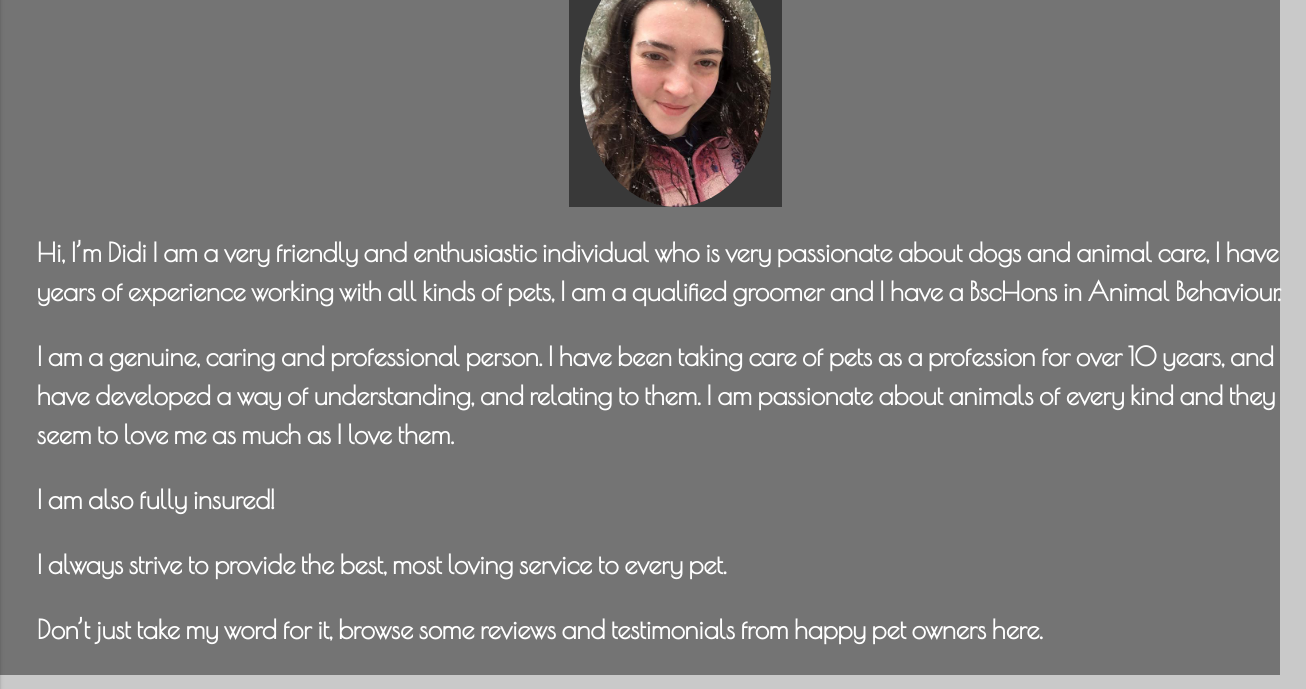
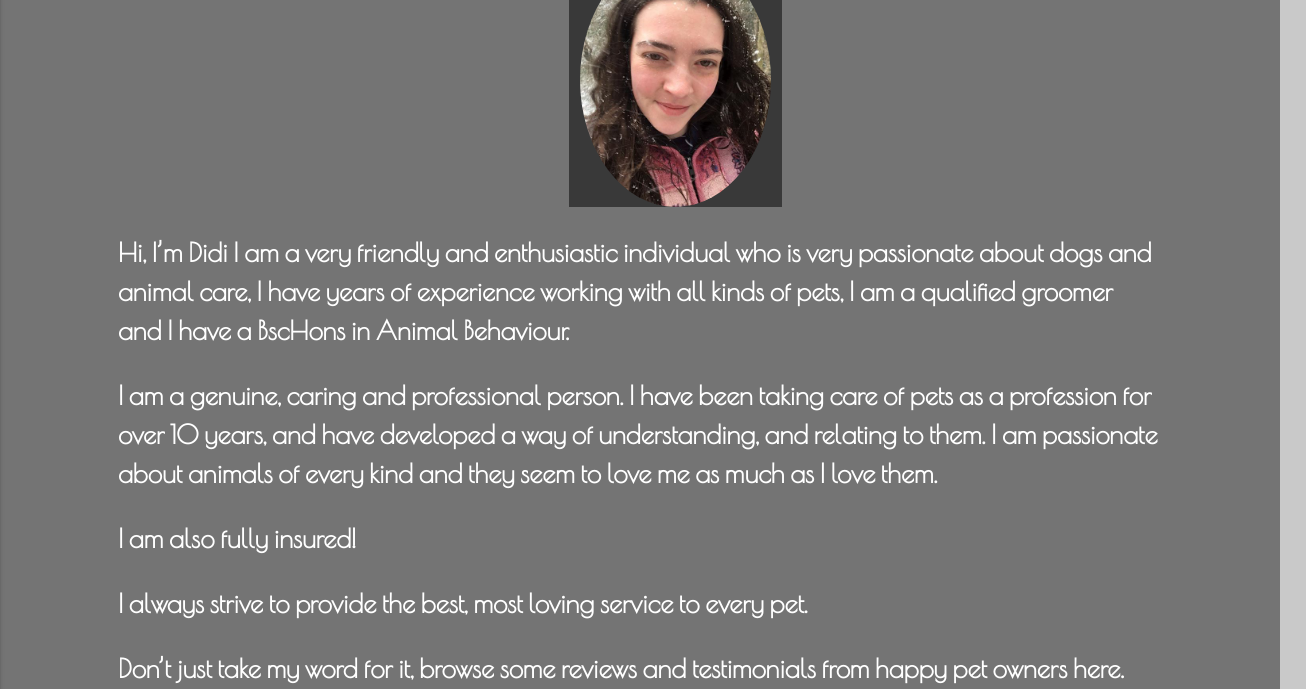
Before and after one commit to Paulhughes2/TFTT, a plain HTML site: page Aboutme.html in a window 1280 px wide. Shown: the part 111-800 px from the top of the page, 1306 px wide, since content can reach past the window. Drawn offline with nearby package versions, Linux system fonts and the light colour scheme; a web font is replaced by a local one.

Commit message:
about me fix

```diff
--- a/Aboutme.html
+++ b/Aboutme.html
@@ -54,12 +54,15 @@
             <div class="col s4 m3 l2 Selfie ">
                 <img src="Images/didi.jpg" alt="photo of Didi in the about section" class=" center circle responsive-img valign-wrapper" height="100%">
             </div>
-             <div class="col s4 m4 l4 ">
+            <div class="col s4 m4 l4 ">
                 &nbsp;
             </div>
         </div>
         <div class="row ">
-            <div class="col s12 m12 l12 aboutinfo">
+            <div class="col s1 m1 l1 ">
+                &nbsp;
+            </div>
+            <div class="col s10 m10 l10 aboutinfo">
                <p> Hi, I’m Didi I am a very friendly and enthusiastic individual who is very passionate about dogs and animal care, I have years of experience working with all kinds of pets, I am a qualified groomer and I have a BscHons in Animal Behaviour. </p>
 
                 <p>I am a genuine, caring and professional person. I have been taking care of pets as a profession for over 10 years, and have developed a way of understanding, and relating to them. I am passionate about animals of every kind and they seem to love me as much as I love them.</p>
--- a/CSS/custom2.css
+++ b/CSS/custom2.css
@@ -181,7 +181,7 @@ margin-bottom: 0;
 
 }
 
-.col.s12.m12.l12.aboutinfo{
+.aboutinfo{
 
 	color:#FFFFFF;
 	font-size: 26px;
```
